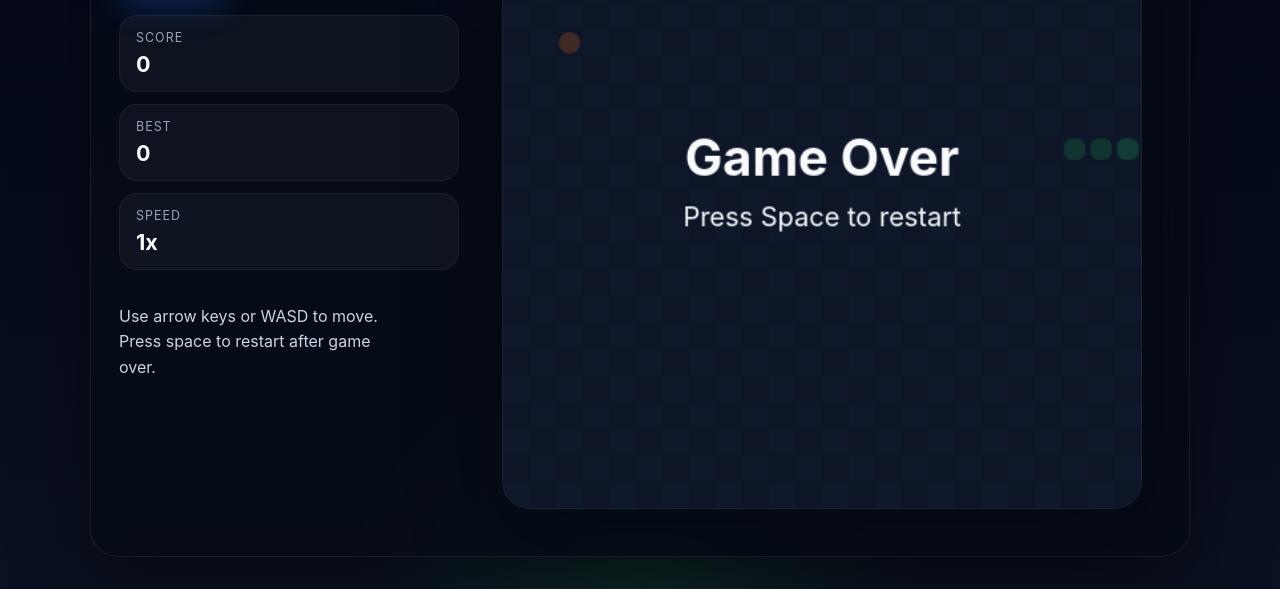
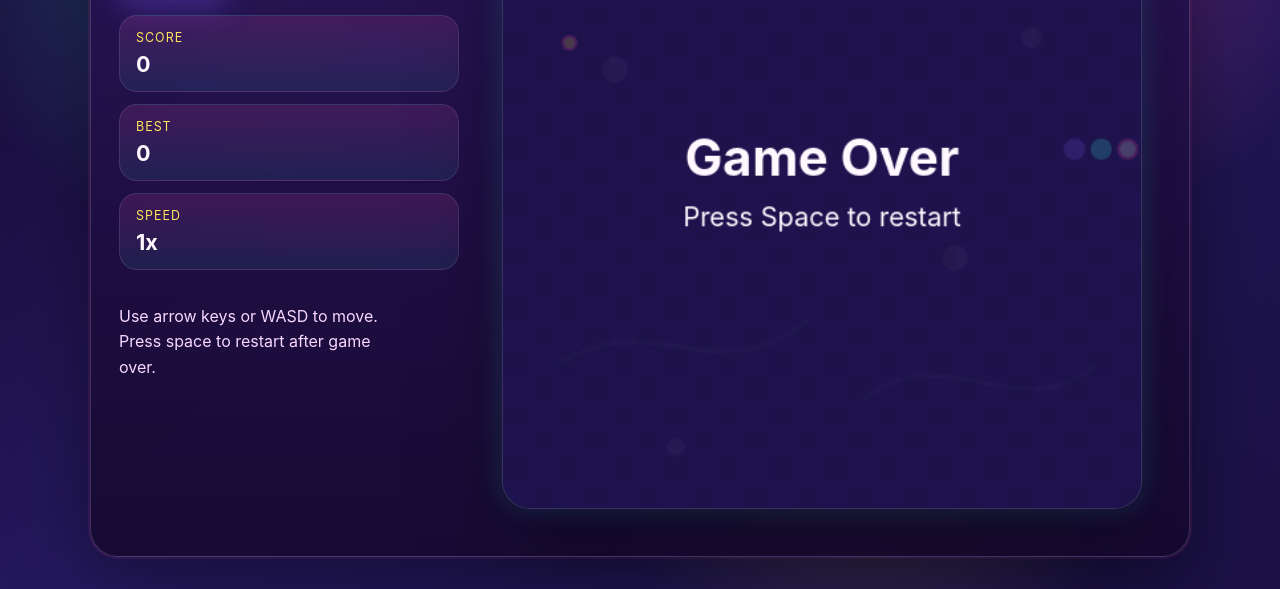
Before and after one commit to PeterSulcs/Snake, a website: page index.html in a window 1280 px wide. Shown: the part 211-800 px from the top of the page. Drawn offline with Linux system fonts and the light colour scheme.

Commit message:
Add colorful 90s theme

```diff
--- a/index.html
+++ b/index.html
@@ -13,7 +13,7 @@
           <div class="heading-row">
             <div>
               <h1>Snake</h1>
-              <p class="subtitle">TypeScript edition</p>
+              <p class="subtitle">TypeScript neon edition</p>
             </div>
             <button id="wrap-toggle" class="toggle-button" type="button" aria-pressed="false">Wrap: Off</button>
           </div>
--- a/src/main.ts
+++ b/src/main.ts
@@ -27,6 +27,18 @@ const gridSize = 20;
 const tileCount = canvas.width / gridSize;
 const baseTickMs = 140;
 const bestStorageKey = "snake-best-score";
+const boardPalette = {
+  background: "#1b1145",
+  tileA: "#261a63",
+  tileB: "#31207a",
+  squiggle: "rgba(255, 255, 255, 0.08)",
+  sparkle: "rgba(255, 255, 255, 0.14)",
+  food: "#ffe45e",
+  foodAccent: "#ff4fbf",
+  overlay: "rgba(27, 17, 69, 0.8)",
+  overlayText: "#fff8ff",
+};
+const snakePalette = ["#3cf2ff", "#7c5cff", "#ff4fbf", "#ff8a3d", "#ffe45e", "#57f287"];
 
 let snake: Point[] = [];
 let direction: Direction = { x: 1, y: 0 };
@@ -165,8 +177,7 @@ function step(): void {
   }
 }
 
-function drawCell(point: Point, color: string, radius = 5): void {
-  const inset = 2;
+function drawCell(point: Point, color: string, radius = 5, inset = 2): void {
   const x = point.x * gridSize + inset;
   const y = point.y * gridSize + inset;
   const size = gridSize - inset * 2;
@@ -177,29 +188,71 @@ function drawCell(point: Point, color: string, radius = 5): void {
   ctx.fill();
 }
 
-function render(): void {
-  ctx.clearRect(0, 0, canvas.width, canvas.height);
-
-  ctx.fillStyle = "#0f172a";
+function drawSavedByTheBellBackdrop(): void {
+  ctx.fillStyle = boardPalette.background;
   ctx.fillRect(0, 0, canvas.width, canvas.height);
 
   for (let x = 0; x < tileCount; x += 1) {
     for (let y = 0; y < tileCount; y += 1) {
-      ctx.fillStyle = (x + y) % 2 === 0 ? "#0b1220" : "#101a2f";
+      ctx.fillStyle = (x + y) % 2 === 0 ? boardPalette.tileA : boardPalette.tileB;
       ctx.fillRect(x * gridSize, y * gridSize, gridSize, gridSize);
     }
   }
 
-  drawCell(food, "#f97316", 8);
+  ctx.save();
+  ctx.strokeStyle = boardPalette.squiggle;
+  ctx.lineWidth = 4;
+  ctx.lineCap = "round";
+
+  const squiggles = [
+    [24, 82, 92, 48, 148, 92, 212, 56],
+    [288, 40, 334, 80, 390, 28, 442, 66],
+    [42, 372, 110, 326, 156, 394, 228, 340],
+    [272, 398, 328, 350, 388, 420, 444, 374],
+  ];
+
+  for (const [startX, startY, cp1X, cp1Y, cp2X, cp2Y, endX, endY] of squiggles) {
+    ctx.beginPath();
+    ctx.moveTo(startX, startY);
+    ctx.bezierCurveTo(cp1X, cp1Y, cp2X, cp2Y, endX, endY);
+    ctx.stroke();
+  }
+
+  ctx.fillStyle = boardPalette.sparkle;
+  const sparkles = [
+    { x: 84, y: 150, size: 10 },
+    { x: 398, y: 126, size: 8 },
+    { x: 340, y: 292, size: 10 },
+    { x: 130, y: 434, size: 7 },
+  ];
+
+  for (const sparkle of sparkles) {
+    ctx.beginPath();
+    ctx.arc(sparkle.x, sparkle.y, sparkle.size, 0, Math.PI * 2);
+    ctx.fill();
+  }
+
+  ctx.restore();
+}
+
+function render(): void {
+  ctx.clearRect(0, 0, canvas.width, canvas.height);
+  drawSavedByTheBellBackdrop();
+
+  drawCell(food, boardPalette.foodAccent, 10, 4);
+  drawCell(food, boardPalette.food, 999, 6);
 
   snake.forEach((segment, index) => {
-    drawCell(segment, index === 0 ? "#22c55e" : "#16a34a", 6);
+    const color = index === 0 ? "#ffffff" : snakePalette[(index - 1) % snakePalette.length];
+    const accent = index === 0 ? "#ff4fbf" : color;
+    drawCell(segment, accent, 8, 2);
+    drawCell(segment, color, 7, 4);
   });
 
   if (gameOver) {
-    ctx.fillStyle = "rgba(15, 23, 42, 0.78)";
+    ctx.fillStyle = boardPalette.overlay;
     ctx.fillRect(0, 0, canvas.width, canvas.height);
-    ctx.fillStyle = "#f8fafc";
+    ctx.fillStyle = boardPalette.overlayText;
     ctx.textAlign = "center";
     ctx.font = "bold 38px Inter, sans-serif";
     ctx.fillText("Game Over", canvas.width / 2, canvas.height / 2 - 10);
--- a/src/style.css
+++ b/src/style.css
@@ -1,8 +1,8 @@
 :root {
   color-scheme: dark;
   font-family: Inter, ui-sans-serif, system-ui, -apple-system, BlinkMacSystemFont, sans-serif;
-  background: #030712;
-  color: #f9fafb;
+  background: #16092f;
+  color: #fff8ff;
 }
 
 * {
@@ -18,9 +18,10 @@ body {
 body {
   min-height: 100vh;
   background:
-    radial-gradient(circle at top, rgba(59, 130, 246, 0.16), transparent 32%),
-    radial-gradient(circle at bottom, rgba(34, 197, 94, 0.12), transparent 28%),
-    linear-gradient(180deg, #020617 0%, #0b1120 100%);
+    radial-gradient(circle at 20% 15%, rgba(60, 242, 255, 0.26), transparent 28%),
+    radial-gradient(circle at 82% 18%, rgba(255, 79, 191, 0.28), transparent 24%),
+    radial-gradient(circle at 68% 78%, rgba(255, 228, 94, 0.18), transparent 26%),
+    linear-gradient(135deg, #16092f 0%, #261a63 45%, #1b1145 100%);
 }
 
 .app {
@@ -38,11 +39,11 @@ body {
   grid-template-columns: minmax(280px, 340px) minmax(0, 1fr);
   gap: 24px;
   align-items: stretch;
-  background: rgba(7, 12, 24, 0.82);
-  border: 1px solid rgba(255, 255, 255, 0.08);
+  background: linear-gradient(180deg, rgba(41, 19, 87, 0.92), rgba(22, 9, 47, 0.9));
+  border: 1px solid rgba(255, 255, 255, 0.16);
   border-radius: 28px;
   padding: 28px;
-  box-shadow: 0 30px 80px rgba(0, 0, 0, 0.4);
+  box-shadow: 0 30px 80px rgba(0, 0, 0, 0.4), 0 0 0 2px rgba(255, 79, 191, 0.12);
   backdrop-filter: blur(14px);
 }
 
@@ -64,20 +65,24 @@ h1 {
   font-size: clamp(2.5rem, 5vw, 4.2rem);
   line-height: 0.95;
   letter-spacing: -0.05em;
+  color: #fff8ff;
+  text-shadow: 0 0 18px rgba(255, 79, 191, 0.28);
 }
 
 .subtitle {
   margin: 8px 0 0;
-  color: #94a3b8;
+  color: #7df9ff;
   font-size: 1rem;
+  text-transform: uppercase;
+  letter-spacing: 0.12em;
 }
 
 .toggle-button,
 .touch-controls button {
   border: 0;
   border-radius: 14px;
-  background: linear-gradient(180deg, #2563eb, #1d4ed8);
-  color: #eff6ff;
+  background: linear-gradient(180deg, #3cf2ff, #7c5cff);
+  color: #16092f;
   font: inherit;
   cursor: pointer;
   transition: transform 120ms ease, opacity 120ms ease, background 120ms ease, box-shadow 120ms ease;
@@ -85,8 +90,8 @@ h1 {
 
 .toggle-button {
   padding: 12px 16px;
-  font-weight: 700;
-  box-shadow: 0 10px 30px rgba(37, 99, 235, 0.28);
+  font-weight: 800;
+  box-shadow: 0 10px 30px rgba(124, 92, 255, 0.34);
 }
 
 .toggle-button:hover,
@@ -95,8 +100,8 @@ h1 {
 }
 
 .toggle-button[aria-pressed="true"] {
-  background: linear-gradient(180deg, #10b981, #059669);
-  box-shadow: 0 10px 30px rgba(16, 185, 129, 0.25);
+  background: linear-gradient(180deg, #ffe45e, #ff8a3d);
+  box-shadow: 0 10px 30px rgba(255, 138, 61, 0.3);
 }
 
 .stats {
@@ -106,8 +111,8 @@ h1 {
 }
 
 .stats div {
-  background: rgba(255, 255, 255, 0.04);
-  border: 1px solid rgba(255, 255, 255, 0.05);
+  background: linear-gradient(180deg, rgba(255, 79, 191, 0.14), rgba(60, 242, 255, 0.08));
+  border: 1px solid rgba(255, 255, 255, 0.1);
   border-radius: 18px;
   padding: 14px 16px;
 }
@@ -115,7 +120,7 @@ h1 {
 .stats span {
   display: block;
   font-size: 0.78rem;
-  color: #94a3b8;
+  color: #ffe45e;
   margin-bottom: 6px;
   text-transform: uppercase;
   letter-spacing: 0.08em;
@@ -123,6 +128,7 @@ h1 {
 
 .stats strong {
   font-size: 1.35rem;
+  color: #fff8ff;
 }
 
 .board-shell {
@@ -138,9 +144,9 @@ canvas {
   display: block;
   margin: 0 auto;
   border-radius: 28px;
-  background: #0b1220;
-  border: 1px solid rgba(255, 255, 255, 0.08);
-  box-shadow: 0 30px 90px rgba(0, 0, 0, 0.35);
+  background: #1b1145;
+  border: 1px solid rgba(255, 255, 255, 0.14);
+  box-shadow: 0 30px 90px rgba(0, 0, 0, 0.35), 0 0 28px rgba(60, 242, 255, 0.18);
   touch-action: none;
 }
 
@@ -158,7 +164,7 @@ canvas.shake {
 }
 
 .controls {
-  color: #cbd5e1;
+  color: #f8d8ff;
   line-height: 1.6;
   max-width: 28ch;
 }
```
Also changed, not shown: dist/main.js.
